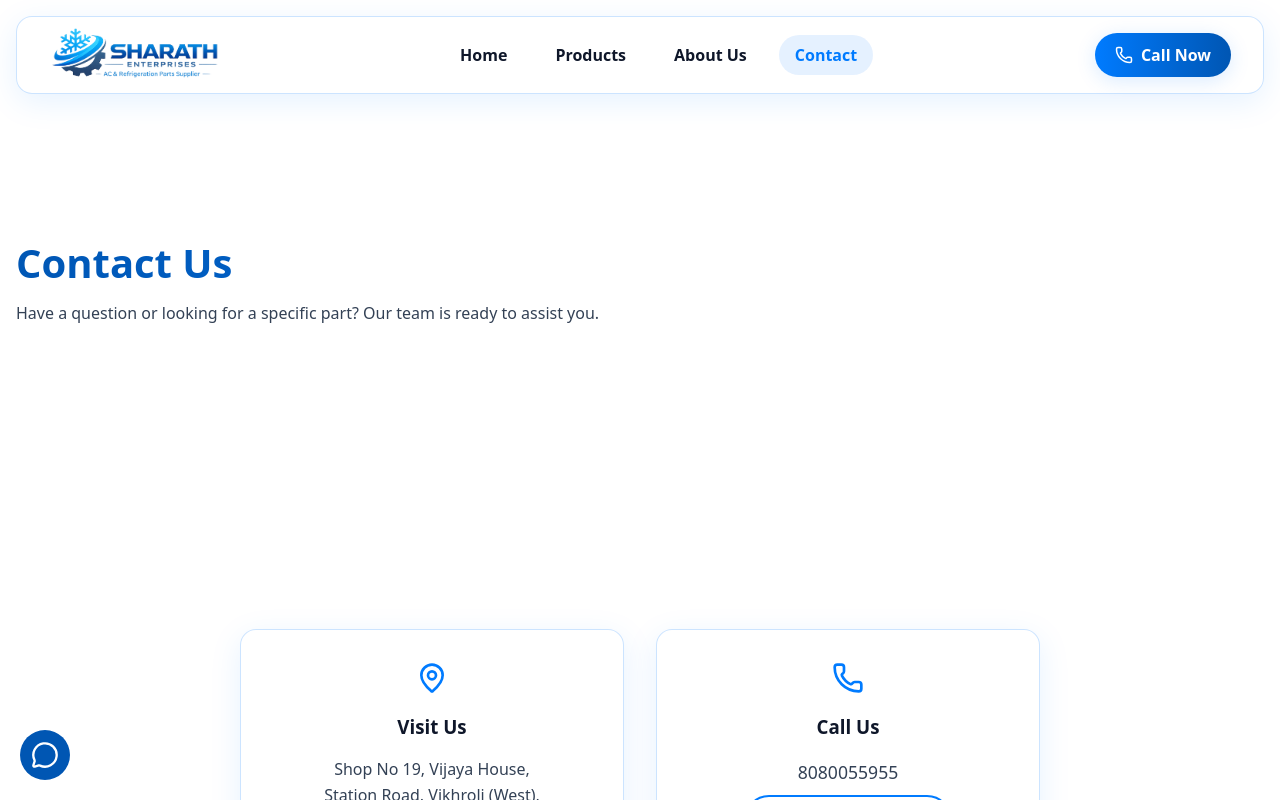
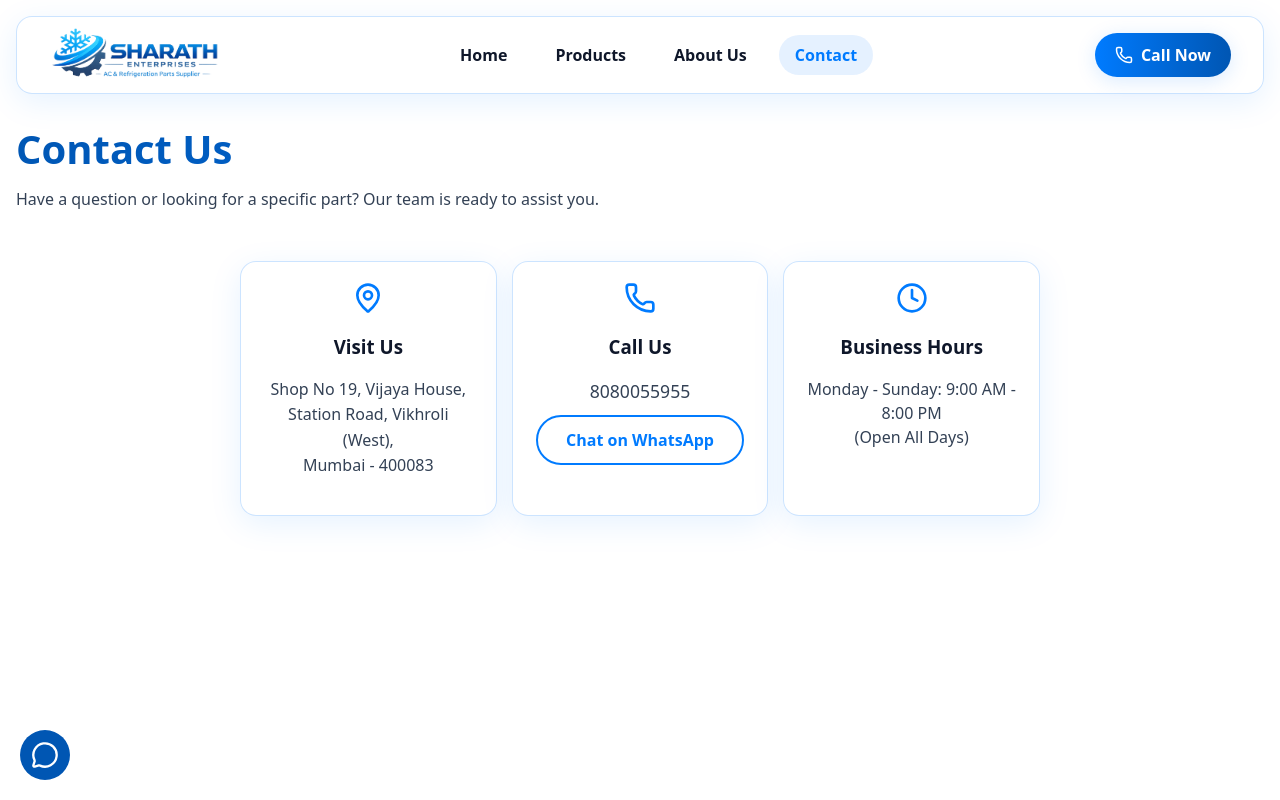
Before and after one commit to harshit2u/Sharath-Enterprises, a React (Vite) app: page /contact in a window 1280 px wide. Shown: the top 800 px of the page. Built offline with nearby package versions, Linux system fonts and the light colour scheme.

Commit message:
fix: replace section component with div to remove forced padding in contact page

```diff
--- a/src/components/layout/Footer.jsx
+++ b/src/components/layout/Footer.jsx
@@ -6,8 +6,8 @@ const Footer = () => {
     return (
         <footer style={{
             background: 'var(--bg-lighter)',
-            paddingTop: 'var(--spacing-xxl)',
-            marginTop: 'var(--spacing-xxl)',
+            paddingTop: 'var(--spacing-lg)',
+            marginTop: 'var(--spacing-lg)',
             borderTop: '1px solid var(--glass-border)'
         }}>
             <div className="container" style={{ display: 'grid', gridTemplateColumns: 'repeat(auto-fit, minmax(300px, 1fr))', gap: 'var(--spacing-xl)', paddingBottom: 'var(--spacing-xl)' }}>
--- a/src/pages/Contact.jsx
+++ b/src/pages/Contact.jsx
@@ -21,23 +21,33 @@ const Contact = () => {
                 <meta name="description" content="Visit our shop in Vikhroli (W), Mumbai or call us for any AC spare parts inquiry." />
             </Helmet>
 
-            <div className="container" style={{ paddingTop: '80px', paddingBottom: 'var(--spacing-md)' }}>
-                <Section className="text-center" style={{ marginBottom: 'var(--spacing-lg)' }}>
-                    <h1 className="text-gradient" style={{ fontSize: '2.5rem', marginBottom: 'var(--spacing-sm)' }}>Contact Us</h1>
-                    <p style={{ color: 'var(--text-muted)', marginBottom: 'var(--spacing-md)' }}>
+            <div className="container" style={{ paddingTop: '80px', paddingBottom: '0' }}>
+                <motion.div
+                    initial={{ opacity: 0, y: 20 }}
+                    animate={{ opacity: 1, y: 0 }}
+                    className="text-center"
+                    style={{ marginBottom: '20px', padding: '20px 0' }}
+                >
+                    <h1 className="text-gradient" style={{ fontSize: '2.5rem', marginBottom: '10px' }}>Contact Us</h1>
+                    <p style={{ color: 'var(--text-muted)', marginBottom: '10px' }}>
                         Have a question or looking for a specific part? Our team is ready to assist you.
                     </p>
-                </Section>
+                </motion.div>
 
-                <div style={{ maxWidth: '800px', margin: '0 auto', display: 'flex', flexDirection: 'column', gap: 'var(--spacing-lg)' }}>
+                <div style={{ maxWidth: '800px', margin: '0 auto', display: 'flex', flexDirection: 'column', gap: '20px' }}>
 
-                    {/* Contact Info Centered */}
-                    <Section delay={0.2} style={{ display: 'grid', gridTemplateColumns: 'repeat(auto-fit, minmax(250px, 1fr))', gap: 'var(--spacing-lg)' }}>
-                        <div className="glass-panel" style={{ padding: 'var(--spacing-lg)', textAlign: 'center' }}>
-                            <div style={{ marginBottom: 'var(--spacing-md)', display: 'flex', justifyContent: 'center' }}>
+                    {/* Contact Info Centered - Replaced Section with div to remove default padding */}
+                    <motion.div
+                        initial={{ opacity: 0, y: 20 }}
+                        animate={{ opacity: 1, y: 0 }}
+                        transition={{ delay: 0.2 }}
+                        style={{ display: 'grid', gridTemplateColumns: 'repeat(auto-fit, minmax(250px, 1fr))', gap: '15px' }}
+                    >
+                        <div className="glass-panel" style={{ padding: '20px', textAlign: 'center' }}>
+                            <div style={{ marginBottom: '15px', display: 'flex', justifyContent: 'center' }}>
                                 <MapPin size={32} color="var(--primary-color)" />
                             </div>
-                            <h3 style={{ marginBottom: 'var(--spacing-md)', color: 'var(--text-main)' }}>Visit Us</h3>
+                            <h3 style={{ marginBottom: '10px', color: 'var(--text-main)' }}>Visit Us</h3>
                             <p style={{ color: 'var(--text-muted)', lineHeight: '1.6' }}>
                                 Shop No 19, Vijaya House,<br />
                                 Station Road, Vikhroli (West),<br />
@@ -45,28 +55,28 @@ const Contact = () => {
                             </p>
                         </div>
 
-                        <div className="glass-panel" style={{ padding: 'var(--spacing-lg)', textAlign: 'center' }}>
-                            <div style={{ marginBottom: 'var(--spacing-md)', display: 'flex', justifyContent: 'center' }}>
+                        <div className="glass-panel" style={{ padding: '20px', textAlign: 'center' }}>
+                            <div style={{ marginBottom: '15px', display: 'flex', justifyContent: 'center' }}>
                                 <Phone size={32} color="var(--primary-color)" />
                             </div>
-                            <h3 style={{ marginBottom: 'var(--spacing-md)', color: 'var(--text-main)' }}>Call Us</h3>
+                            <h3 style={{ marginBottom: '10px', color: 'var(--text-main)' }}>Call Us</h3>
                             <p style={{ color: 'var(--text-muted)', fontSize: '1.1rem', marginBottom: '10px' }}>
                                 <a href="tel:8080055955" className="hover:text-primary">8080055955</a>
                             </p>
                             <Button variant="outline" onClick={() => window.open('https://wa.me/918080055955')}>Chat on WhatsApp</Button>
                         </div>
 
-                        <div className="glass-panel" style={{ padding: 'var(--spacing-lg)', textAlign: 'center' }}>
-                            <div style={{ marginBottom: 'var(--spacing-md)', display: 'flex', justifyContent: 'center' }}>
+                        <div className="glass-panel" style={{ padding: '20px', textAlign: 'center' }}>
+                            <div style={{ marginBottom: '15px', display: 'flex', justifyContent: 'center' }}>
                                 <Clock size={32} color="var(--primary-color)" />
                             </div>
-                            <h3 style={{ marginBottom: 'var(--spacing-md)', color: 'var(--text-main)' }}>Business Hours</h3>
+                            <h3 style={{ marginBottom: '10px', color: 'var(--text-main)' }}>Business Hours</h3>
                             <p style={{ color: 'var(--text-muted)' }}>
-                                Monday - Saturday: 9:00 AM - 8:00 PM<br />
-                                Sunday: Closed
+                                Monday - Sunday: 9:00 AM - 8:00 PM<br />
+                                (Open All Days)
                             </p>
                         </div>
-                    </Section>
+                    </motion.div>
                 </div>
             </div>
         </>
```
Also changed, not shown: src/pages/About.jsx (+20 -20 lines).
